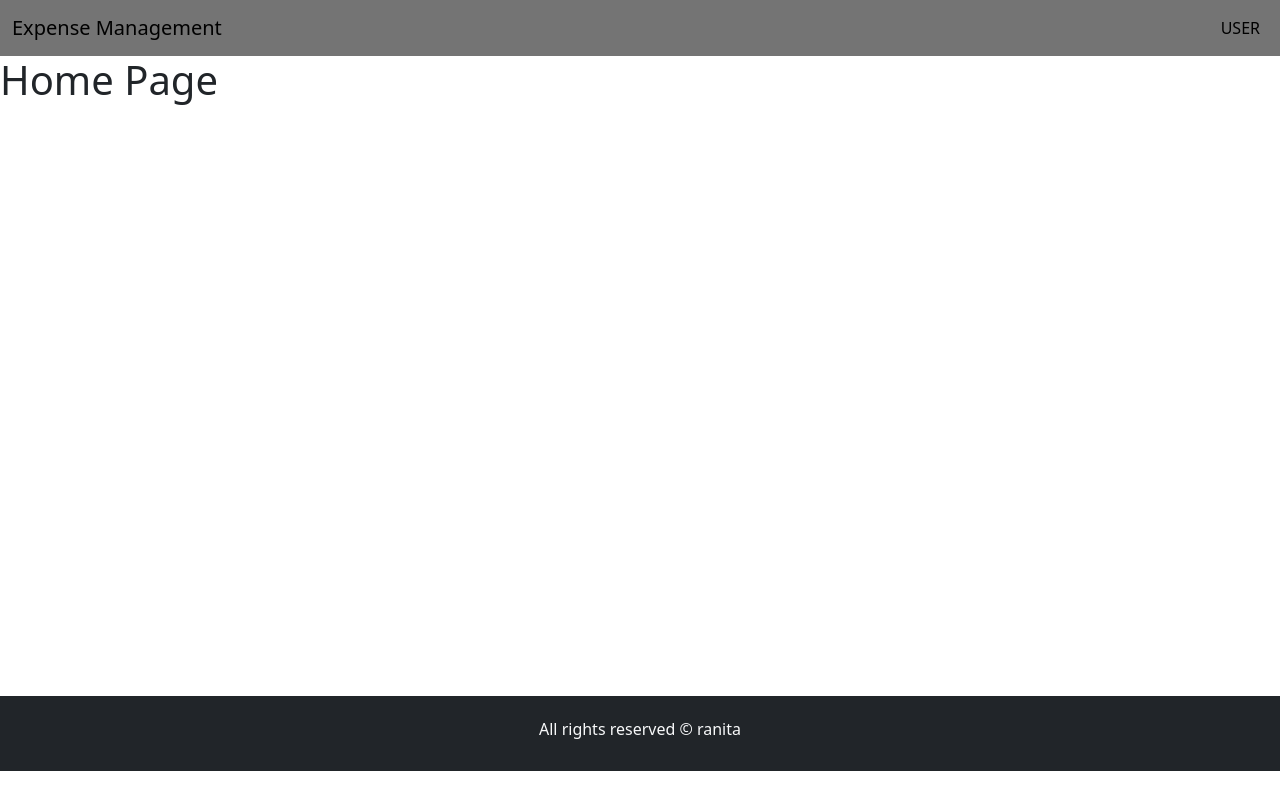
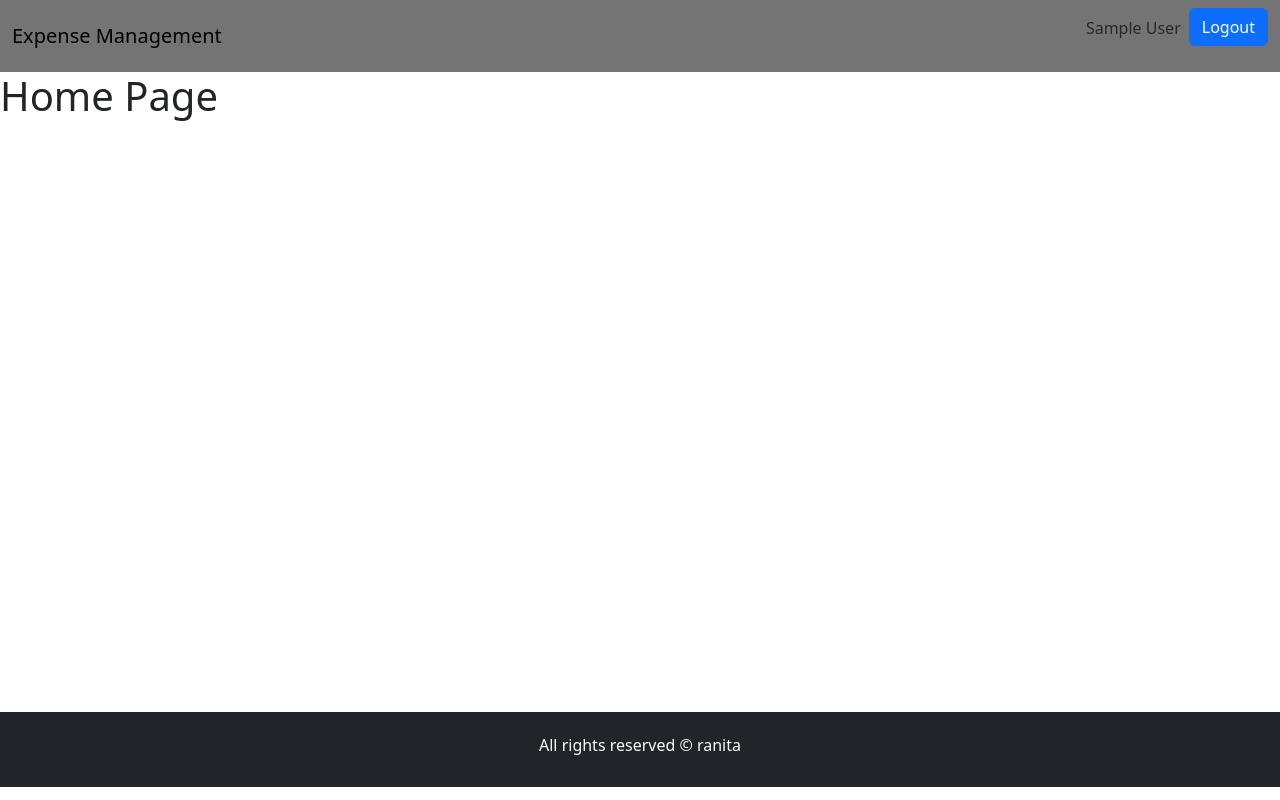
Before and after one commit to Ranita-Magar/expense-management-system, a React (Create React App) app in the folder client/: page / in a window 1280 px wide. Built offline with nearby package versions, Linux system fonts and the light colour scheme; sample sign-in values are in the browser's storage.

Commit message:
Protected Routes and Logout Function

```diff
--- a/client/src/App.js
+++ b/client/src/App.js
@@ -1,5 +1,5 @@
 import "./App.css";
-import { Route, Routes } from "react-router-dom";
+import { Navigate, Route, Routes } from "react-router-dom";
 import HomePage from "./pages/HomePage";
 import "antd/dist/reset.css";
 import Register from "./pages/Register";
@@ -9,12 +9,26 @@
   return (
     <>
       <Routes>
-        <Route path="/" element={<HomePage />} />
+        <Route
+          path="/"
+          element={
+            <ProtectedRoutes>
+              <HomePage />
+            </ProtectedRoutes>
+          }
+        />
         <Route path="/register" element={<Register />} />
         <Route path="/login" element={<Login />} />
       </Routes>
     </>
   );
 }
+export function ProtectedRoutes(props) {
+  if (localStorage.getItem("user")) {
+    return props.children;
+  } else {
+    return <Navigate to="/login" />;
+  }
+}
 
 export default App;
--- a/client/src/components/layout/Header.js
+++ b/client/src/components/layout/Header.js
@@ -1,7 +1,26 @@
-import React from "react";
-import { Link } from "react-router-dom";
+import { set } from "mongoose";
+import React, { useState, useEffect } from "react";
+import { Link, useNavigate } from "react-router-dom";
+import { message } from "antd";
 
 const Header = () => {
+  const [loginUser, setLoginUser] = useState("");
+
+  const navigate = useNavigate();
+
+  useEffect(() => {
+    const user = JSON.parse(localStorage.getItem("user"));
+    if (user) {
+      setLoginUser(user);
+    }
+  }, []);
+
+  const logoutHandler = () => {
+    localStorage.removeItem("user");
+    message.success("Logout successfully");
+    navigate("/login");
+  };
+
   return (
     <>
       <nav className="navbar navbar-expand-lg bg-body-tertiary">
@@ -23,13 +42,16 @@
           <div className="collapse navbar-collapse" id="navbarSupportedContent">
             <ul className="navbar-nav ms-auto mb-2 mb-lg-0">
               <li className="nav-item">
-                <Link
-                  to="/user"
-                  className="nav-link active"
-                  aria-current="page"
+                <p className="nav-link">{loginUser && loginUser.name}</p>
+              </li>
+
+              <li className="nav-item">
+                <button
+                  className="btn btn-primary"
+                  onClick={() => logoutHandler()}
                 >
-                  USER
-                </Link>
+                  Logout
+                </button>
               </li>
             </ul>
           </div>
--- a/client/src/pages/Login.js
+++ b/client/src/pages/Login.js
@@ -1,4 +1,4 @@
-import React, { useState } from "react";
+import React, { useState, useEffect } from "react";
 import { Form, Input, message } from "antd";
 import { Link, useNavigate } from "react-router-dom";
 import axios from "axios";
@@ -26,6 +26,13 @@
     }
   };
 
+  // prevent for login user
+  useEffect(() => {
+    if (localStorage.getItem("user")) {
+      navigate("/");
+    }
+  }, [navigate]);
+
   return (
     <>
       <div className="register-page ">
--- a/client/src/pages/Register.js
+++ b/client/src/pages/Register.js
@@ -1,4 +1,4 @@
-import React, { useState } from "react";
+import React, { useState, useEffect } from "react";
 import { Form, Input, message } from "antd";
 import { Link, useNavigate } from "react-router-dom";
 import axios from "axios";
@@ -21,6 +21,13 @@
       message.error("Something went wrong");
     }
   };
+
+  // prevent for login user
+  useEffect(() => {
+    if (localStorage.getItem("user")) {
+      navigate("/");
+    }
+  }, [navigate]);
 
   return (
     <>
```
